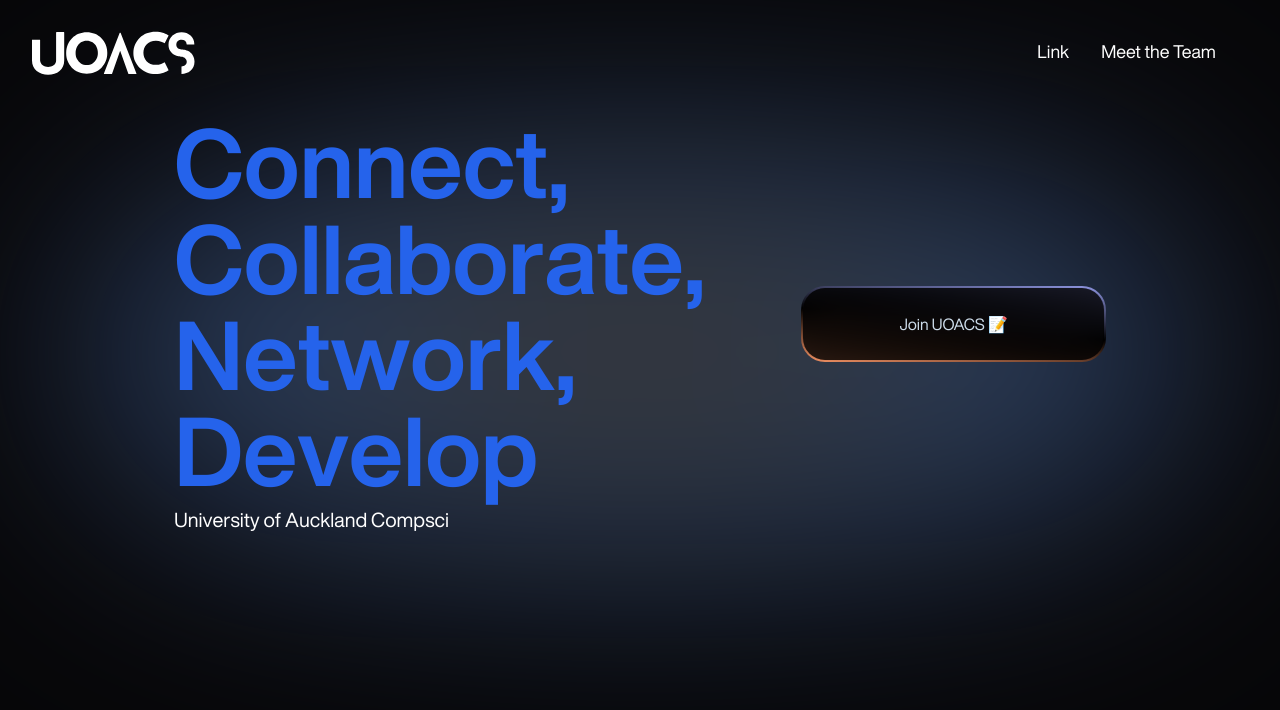
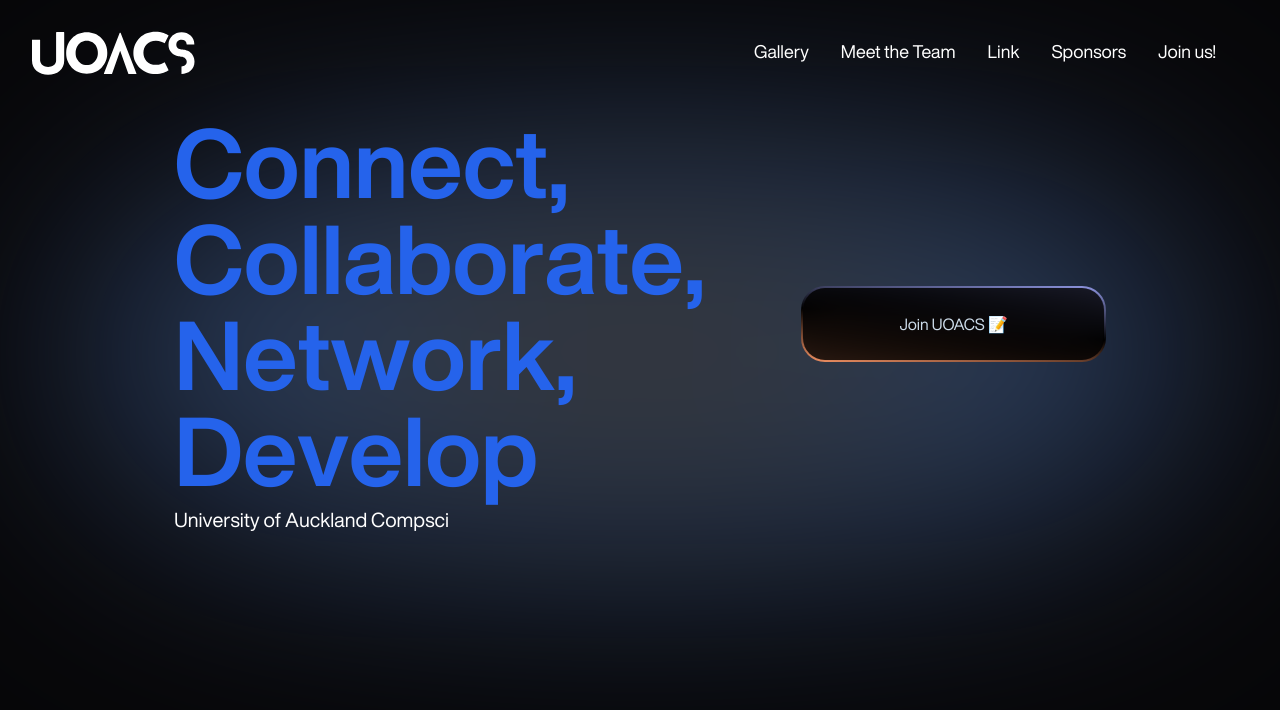
Before and after one commit to UoaUOACS/UOACS-Portal, a Next.js app: page / in a window 1280 px wide. Shown: the top 710 px of the page. Built offline with nearby package versions, Linux system fonts and the light colour scheme.

Commit message:
Add links

```diff
--- a/src/app/page.tsx
+++ b/src/app/page.tsx
@@ -7,8 +7,10 @@
   label: string;
 };
 const navigation: NavigationProps[] = [
-  { href: 'Link', label: 'Link' },
+  { href: 'gallery', label: 'Gallery' },
   { href: 'team', label: 'Meet the Team' },
+  { href: 'link', label: 'Link' },
+  { href: 'sponsors', label: 'Sponsors' },
 ];
 
 export default function Home() {
@@ -16,12 +18,13 @@
     <div className="max-w-dvw noise relative flex min-h-dvh flex-col items-center overflow-x-hidden">
       <FakeLoadingScreen />
 
-      <nav className="h-[70px] my-4 pr-16 w-full flex items-center justify-end gap-8 ">
+      <nav className="h-[70px] my-4 pr-16 w-full flex items-center justify-end gap-8 text-lg text-white">
         {navigation.map(({ href, label }) => (
-          <Link key={href} href={href} className="text-lg text-white">
-            {label}
+          <Link key={href} href={href}>
+            <p>{label}</p>
           </Link>
         ))}
+        <p>Join us!</p>
       </nav>
       <Hero className="" />
     </div>
--- a/src/app/team/page.tsx
+++ b/src/app/team/page.tsx
@@ -1,3 +1,3 @@
 export default function TeamPage() {
-  return <div className="grid min-h-dvh place-items-center">homepage</div>;
+  return <div className="grid min-h-dvh place-items-center">team page</div>;
 }
--- a/src/components/home/GlowButton.tsx
+++ b/src/components/home/GlowButton.tsx
@@ -1,6 +1,6 @@
-import { ButtonHTMLAttributes } from 'react';
+import { type ButtonHTMLAttributes } from 'react';
 import { cn } from '@components/utils';
-import { motion, Transition } from 'framer-motion';
+import { motion, type Transition } from 'framer-motion';
 
 interface GlowButtonProps extends ButtonHTMLAttributes<HTMLButtonElement> {
   containerClassName?: string;
--- a/src/components/home/LoadingScreen.tsx
+++ b/src/components/home/LoadingScreen.tsx
@@ -33,7 +33,7 @@
   return (
     <>
       <motion.div
-        className="pointer-events-nones absolute z-[999] flex h-dvh w-dvw justify-center bg-black"
+        className="pointer-events-none absolute z-[999] flex h-dvh w-dvw justify-center bg-black"
         initial={off ? 'animate' : 'initial'}
         animate="animate"
         variants={bgVariant}
--- a/src/components/home/sections/Hero.tsx
+++ b/src/components/home/sections/Hero.tsx
@@ -28,7 +28,7 @@
   return (
     <div
       {...props}
-      className={cn('relative flex min-h-[max-content] w-dvw justify-center xl:w-desktop', props.className)}
+      className={cn('relative flex min-h-max w-dvw justify-center xl:w-desktop', props.className)}
     >
       <HeroBlur />
       <motion.div className="flex w-dvw flex-col items-center whitespace-nowrap rounded-lg p-4 pt-3">
```
Also changed, not shown: package.json (+5 -3 lines), 2 other files (tests, documents, lock files or other folders).
